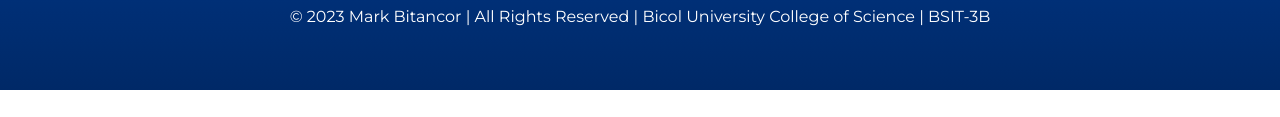
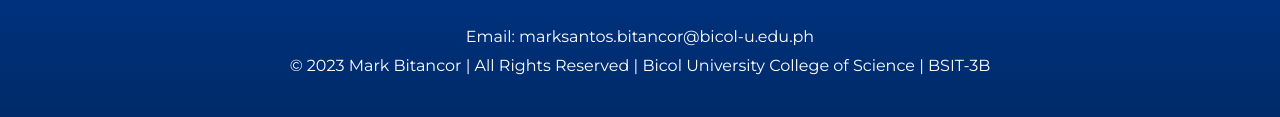
Before and after one commit to Bitancor/Bitancor_Porfolio, a plain HTML site: page contact.html in a window 1280 px wide. Shown: the part 1049-1166 px from the top of the page. Before the commit the page ends 1139 px from the top, so only its background shows below. Drawn offline with Linux system fonts and the light colour scheme.

Commit message:
3rd commit

```diff
--- a/contact.html
+++ b/contact.html
@@ -77,6 +77,9 @@
                     <div class="footer_icons"><a href="https://www.instagram.com/marksantos.bitancor/" target="_blank"><i class="fa-brands fa-instagram"></i></a></div>
                     <div class="footer_icons"><a href="https://github.com/Bitancor" target="_blank"><i class="fa-brands fa-github"></i></a></div>
                 </div>
+                <div class="email">
+                    <p>Email: marksantos.bitancor@bicol-u.edu.ph</p>
+                </div>
                 <div class="rights">
                     <p>&copy; 2023 Mark Bitancor | All Rights Reserved | Bicol University College of Science | BSIT-3B</p>
                 </div>
```
Also changed, not shown: index.html (+3 -0 lines), portfolio.html (+3 -0 lines).
